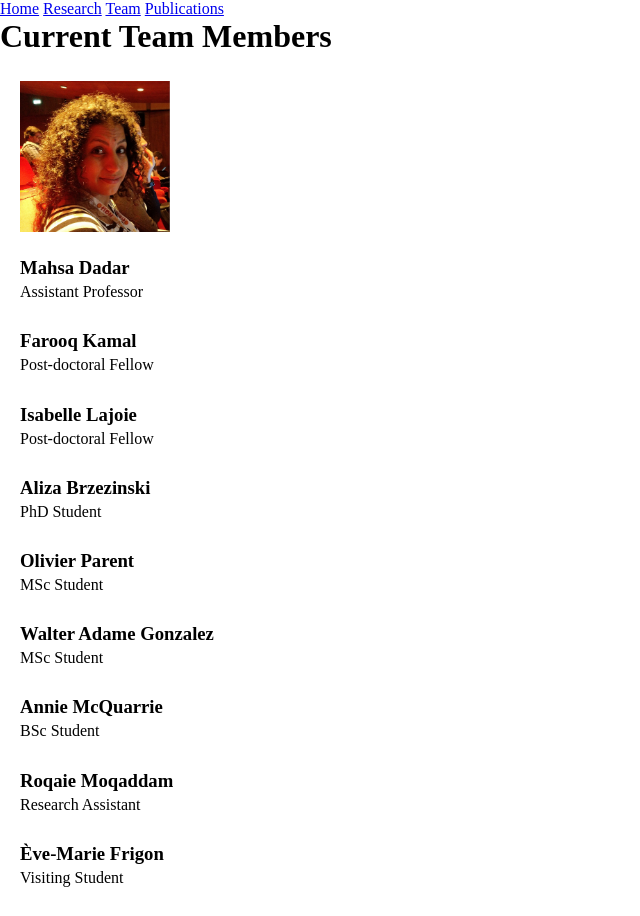
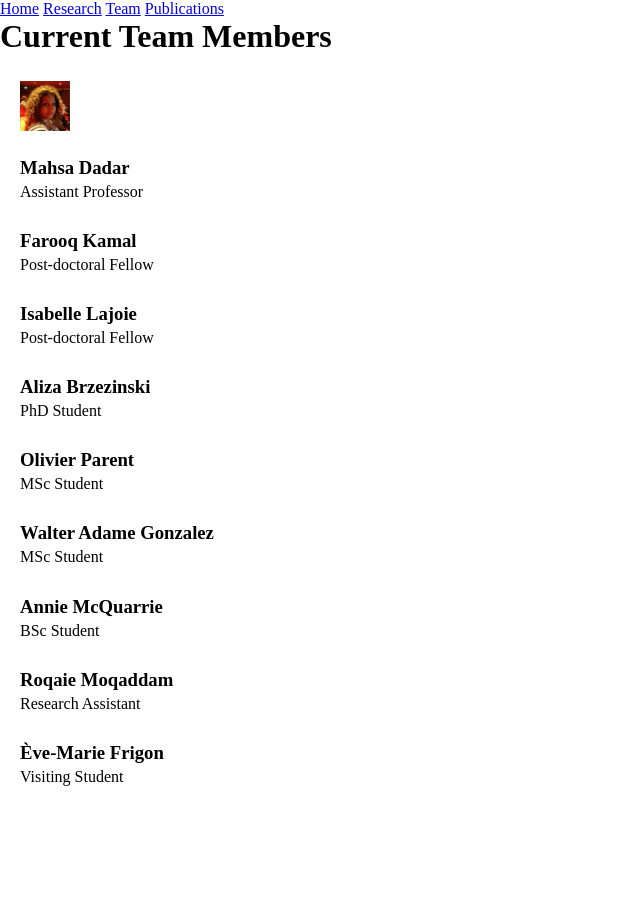
Before and after one commit to VANDAlab/VANDAlab.github.io, a Jekyll site: the page team.html, which Jekyll copies as it is, in a window 1280 px wide. Shown: the whole page, without its empty margins (0-640 px from the left). Built offline with Jekyll 4.4.1, drawn with Linux system fonts in a browser that asks for light colours.

Commit message:
Update style.css

```diff
--- a/assets/css/style.css
+++ b/assets/css/style.css
@@ -72,5 +72,5 @@ img {
 }
 
 .person img {
-  max-width: 150px; /* Adjust this value to set the maximum width of the image */px
+  max-width: 50px; /* Adjust this value to set the maximum width of the image */px
 }
```
